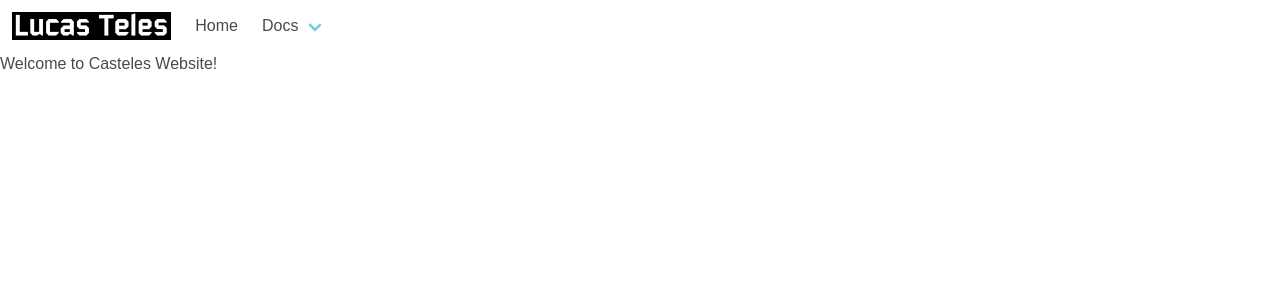
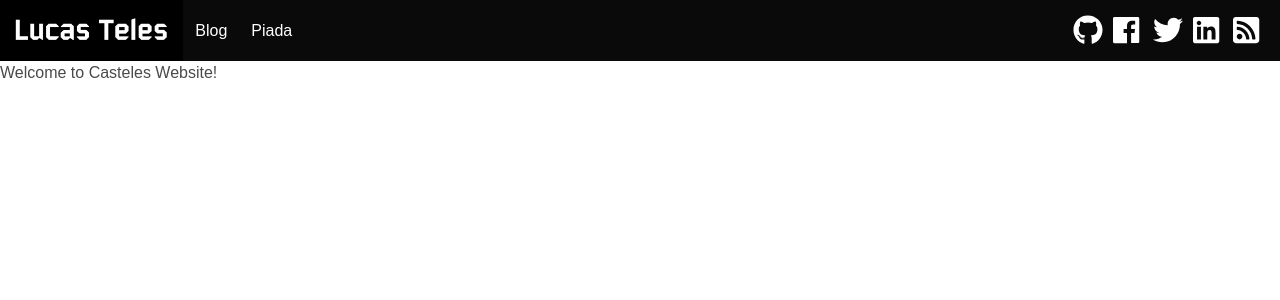
Before and after one commit to lucasteles/blog-rss-crawler, a React (Create React App) app in the folder frontend/: page / in a window 1280 px wide. Shown: the top 300 px of the page. Built offline with nearby package versions, Linux system fonts and the light colour scheme.

Commit message:
adicao de layout

```diff
--- a/frontend/public/index.html
+++ b/frontend/public/index.html
@@ -36,5 +36,7 @@
       To begin the development, run `npm start` or `yarn start`.
       To create a production bundle, use `npm run build` or `yarn build`.
     -->
+    <script defer src="https://use.fontawesome.com/releases/v5.0.8/js/all.js"></script>
+
   </body>
 </html>
--- a/frontend/src/Components/Header.js
+++ b/frontend/src/Components/Header.js
@@ -4,7 +4,7 @@ import logo from '../logo.png'
 
 const Header = () => (
   <header>
-      <nav className="navbar is-transparent">
+      <nav className="navbar is-black">
         <div className="navbar-brand">
           <a className="navbar-item" href="https://lucasteles.net">
             <img src={logo}/>
@@ -12,53 +12,24 @@ const Header = () => (
         </div>
         <div id="nav-top" className="navbar-menu">
           <div className="navbar-start">
-            <a className="navbar-item" href="https://bulma.io/">
-              Home
-            </a>
-            <div className="navbar-item has-dropdown is-hoverable">
-              <a className="navbar-link" href="/documentation/overview/start/">
-                Docs
-              </a>
-              <div className="navbar-dropdown is-boxed">
-                <a className="navbar-item" href="/documentation/overview/start/">
-                  Overview
-                </a>
-                <a className="navbar-item" href="https://bulma.io/documentation/modifiers/syntax/">
-                  Modifiers
-                </a>
-                <a className="navbar-item" href="https://bulma.io/documentation/columns/basics/">
-                  Columns
-                </a>
-                <a className="navbar-item" href="https://bulma.io/documentation/layout/container/">
-                  Layout
-                </a>
-                <a className="navbar-item" href="https://bulma.io/documentation/form/general/">
-                  Form
-                </a>
-                <hr className="navbar-divider" />
-                <a className="navbar-item" href="https://bulma.io/documentation/elements/box/">
-                  Elements
-                </a>
-                <a className="navbar-item is-active" href="https://bulma.io/documentation/components/breadcrumb/">
-                  Components
-                </a>
-              </div>
-            </div>
+            <Link className="navbar-item" to='/'>Blog</Link>
+            <Link  className="navbar-item" to='/piada'>Piada</Link>
           </div>
 
           <div className="navbar-end">
-            <div className="navbar-item">
+            <div className="navbar-item social-button">
+              <a><i className="fab fa-github"></i></a>
+              <a><i className="fab fa-facebook"></i></a>
+              <a><i className="fab fa-twitter"></i></a>
+              <a><i className="fab fa-linkedin"></i></a>
+              <a><i className="fas fa-rss-square"></i></a>
 
             </div>
           </div>
         </div>
       </nav>
+
     </header>
 )
 
-
-{/* <li><Link to='/'>Home</Link></li>
-        <li><Link to='/post'>Post</Link></li> */}
-
-
 export default Header
--- /dev/null
+++ b/frontend/src/index.css
@@ -0,0 +1,14 @@
+body {
+  margin: 0;
+  padding: 0;
+  font-family: sans-serif; }
+
+.social-button a {
+  display: block;
+  color: white;
+  font-size: 30px;
+  margin: auto 5px;
+  width: 30px; }
+
+.social-button a:hover {
+  background-color: #999999; }
--- a/frontend/src/index.scss
+++ b/frontend/src/index.scss
@@ -3,3 +3,16 @@ body {
   padding: 0;
   font-family: sans-serif;
 }
+
+.social-button a {
+   display: block;
+   color: white;
+   font-size: 30px;
+   margin: auto 5px;
+   width: 30px;
+
+}
+
+.social-button a:hover {
+  background-color: rgba($color: #999, $alpha: 1.0);
+}
--- a/frontend/src/theme.scss
+++ b/frontend/src/theme.scss
@@ -2,20 +2,18 @@
 
 // 2. Set your own initial variables
 // Update blue
-$blue: #72d0e1;
-// Add pink and its invert
-$pink: #ffb3b1;
-$pink-invert: #fff;
+
 // Add a serif family
-$family-serif: "Merriweather", "Georgia", serif;
+//$family-serif: "Merriweather", "Georgia", serif;
 
 // 3. Set the derived variables
 // Use the new pink as the primary color
-$primary: $pink;
-$primary-invert: $pink-invert;
-// Use the existing orange as the danger color
-$danger: $orange;
+$primary: $purple;
+$primary-invert: $white-bis;
+$link: $purple;
+
+
 // Use the new serif family
-$family-primary: $family-serif;
+//$family-primary: $family-serif;
 
 @import 'bulma/bulma.sass';
```
Also changed, not shown: frontend/src/index.js (+5 -5 lines).
